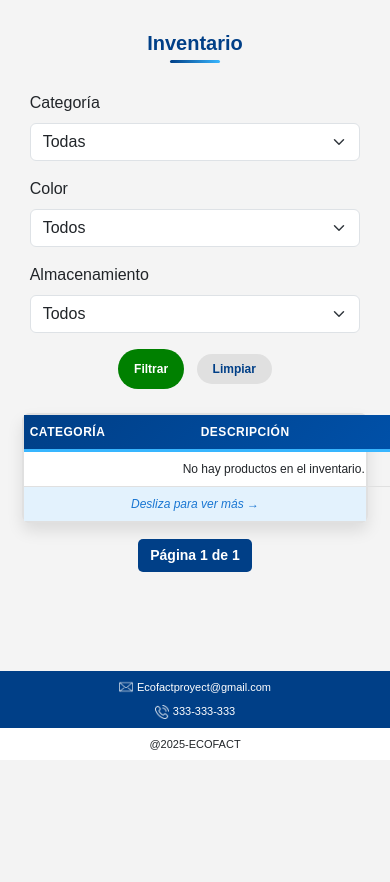
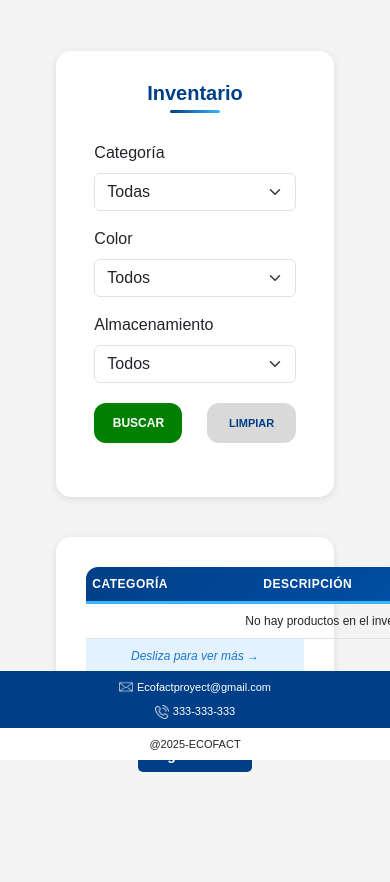
Before and after one commit to Infona2049/front-ecofact, a Django app: page /productos/inventario/ in a window 390 px wide; the page is wider, and only the part inside the window is pictured. Shown: the part 84-966 px from the top of that part. Before the commit the page ends 834 px from the top of that part, so only its background shows below. Run offline with Django 5.2, Linux system fonts and the light colour scheme; data that the repository does not hold is empty; some libraries are stand-ins or nearby versions.

Commit message:
se orgnanizo el css de inventario y el titulo de historial factura

```diff
--- a/facturas/templates/facturas/historial_factura.html
+++ b/facturas/templates/facturas/historial_factura.html
@@ -33,7 +33,7 @@
 
   <!-- Filtros -->
   <div class="filtros">
-    <div class="titulo">HISTORIAL DE FACTURA</div>
+  <h2 class="titulo-historial">Historial de factura</h2>
 
     <div class="filtros-linea">
       <div class="campo-fecha">
--- a/productos/static/productos/css/inventario.css
+++ b/productos/static/productos/css/inventario.css
@@ -1,34 +1,5 @@
-.boton-limpiar {
-  background-color: #e0e0e0;
-  color: #003f87;
-  font-weight: bold;
-  border: none;
-  padding: clamp(8px, 1.5vw, 10px) clamp(16px, 3vw, 20px);
-  border-radius: 20px;
-  cursor: pointer;
-  font-size: clamp(12px, 2.5vw, 14px);
-  transition: background-color 0.3s;
-  min-height: 40px;
-}
-.boton-limpiar:hover {
-  background-color: #bdbdbd;
-}
-/* BOTÓN BUSCAR ESTILO HISTORIAL FACTURA */
-.boton-buscar {
-  background-color: green;
-  color: white;
-  font-weight: bold;
-  border: none;
-  padding: clamp(8px, 1.5vw, 10px) clamp(16px, 3vw, 20px);
-  border-radius: 20px;
-  cursor: pointer;
-  font-size: clamp(12px, 2.5vw, 14px);
-  transition: background-color 0.3s;
-  min-height: 40px;
-}
-.boton-buscar:hover {
-  background-color: darkgreen;
-}
+
+
 /* RESET GENERAL */
 * {
   margin: 0;
@@ -148,26 +119,92 @@ h2::after {
   border-radius: 2px;
 }
 
+.cuadro-blanco {
+  background-color: white;          /* Fondo blanco */
+  border-radius: 15px;              /* Bordes redondeados */
+  box-shadow: 0 2px 8px rgba(0,0,0,0.1); /* Sombra suave */
+  padding: 30px;                    /* Espacio interno */
+  width: 80%;                       /* Ancho ajustable */
+  margin: 20px auto;                /* Centrado */
+}
+
+/* ------------------------------------------------------------------------------------------*/
+/* BOTONES BUSCAR Y FILTRAR*/
+
+.campo-boton {
+  margin-top: clamp(20px, 2vw, 40px);
+  text-align: center;
+  display: flex;              /* activa el gap */
+  justify-content: center;    /* centra los botones */
+  align-items: center;        /* los alinea verticalmente */
+  gap: 25px; /*Separa los botones entre si*/
+}
+
+
+.boton-limpiar {
+  background-color: #d9d9d9; /* gris más suave */
+  color: #003f87; /* azul oscuro */
+  font-weight: bold;
+  border: none;
+  cursor: pointer;
+  font-size: clamp(11px, 2.3vw, 13px);
+  transition: all 0.3s ease;
+  min-height: 35px;
+}
+
+.boton-limpiar:hover {
+  background-color: #bfbfbf; /* gris más oscuro al pasar el mouse */
+  color: #002f6c; /* azul más intenso */
+}
+
+
+.boton-buscar {
+  background-color: green;
+  color: white;
+  border: none;
+  cursor: pointer;
+  font-size: clamp(12px, 2.5vw, 14px);
+  transition: background-color 0.3s;
+  min-height: 40px;
+
+}
+
+.boton-buscar:hover {
+  background-color: darkgreen;
+}
+
+.boton-buscar,
+.boton-limpiar {
+  width: 110px;
+  height: 40px;
+  font-weight: bold;
+  border-radius: 12px;
+}
+
 /* CONTENEDOR DE TABLA */
 .tabla-container {
-  background: white;
-  border-radius: clamp(8px, 2vw, 12px);
-  box-shadow: 0 8px 16px rgba(0, 0, 0, 0.1);
-  overflow-x: auto;
-  border: 2px solid #e0e0e0;
+  background-color: white;          /* Fondo blanco */
+  border-radius: 15px;              /* Bordes redondeados */
+  box-shadow: 0 2px 8px rgba(0,0,0,0.1); /* Sombra suave */
+  padding: 30px;                    /* Espacio interno */
+  width: 80%;                       /* Ancho ajustable */
+  margin: 20px auto;                /* Centrado */
 }
+
 
 /* TABLA DE INVENTARIO */
 .tabla-inventario {
   width: 100%;
   min-width: 1000px;
   border-collapse: collapse;
+  border-radius: 15px;
   font-size: clamp(11px, 5vw, 15px);
 }
 
 
 .tabla-inventario thead {
   background: linear-gradient(135deg, #003f87, #0056b3);
+  border-radius: 15px;
   color: white;
 }
 
@@ -179,6 +216,7 @@ h2::after {
   text-transform: uppercase;
   letter-spacing: 0.5px;
   border-bottom: 3px solid #38b6ff;
+
 }
 
 .tabla-inventario th:last-child,
@@ -188,11 +226,20 @@ h2::after {
   white-space: nowrap;
 }
 
+/* Bordes redondeados en el encabezado azul de la tabla */
+.tabla-inventario th:first-child {
+  border-top-left-radius: 12px;
+}
+.tabla-inventario th:last-child {
+  border-top-right-radius: 12px;
+}
+
 .tabla-inventario td {
   padding: clamp(8px, 1vw, 10px) clamp(8px, 1vw, 10px);
   text-align: left;
   border-bottom: 1px solid #e0e0e0;
   transition: background-color 0.2s ease;
+
 }
 
 .tabla-inventario tbody tr {
--- a/productos/templates/productos/inventario.html
+++ b/productos/templates/productos/inventario.html
@@ -42,6 +42,7 @@
 
   <!-- Contenido principal: tabla que muestra el inventario -->
   <main class="contenido">
+    <div class="cuadro-blanco">
       <h2>Inventario</h2>
       <!-- Filtros de búsqueda arriba de la tabla -->
             <form method="get" class="row g-3 mb-4" style="max-width: 900px; margin: 0 auto;">
@@ -72,9 +73,10 @@
             <option value="512GB" {% if request.GET.capacidad == '512GB' %}selected{% endif %}>512GB</option>
           </select>
         </div>
-      <div class="col-12 text-center">
-  <button type="submit" class="boton-buscar">Filtrar</button>
-  <a href="?" class="boton-limpiar ms-2">Limpiar</a>
+        <div class="campo-boton">
+          <button class="boton-buscar">BUSCAR</button>
+          <button class="boton-limpiar">LIMPIAR</button>
+      </div>
     </div>
     </form>
 
```
Also changed, not shown: facturas/static/facturas/css/historial_factura.css (+20 -0 lines). Lines whose indentation alone changed are shown as unchanged.
